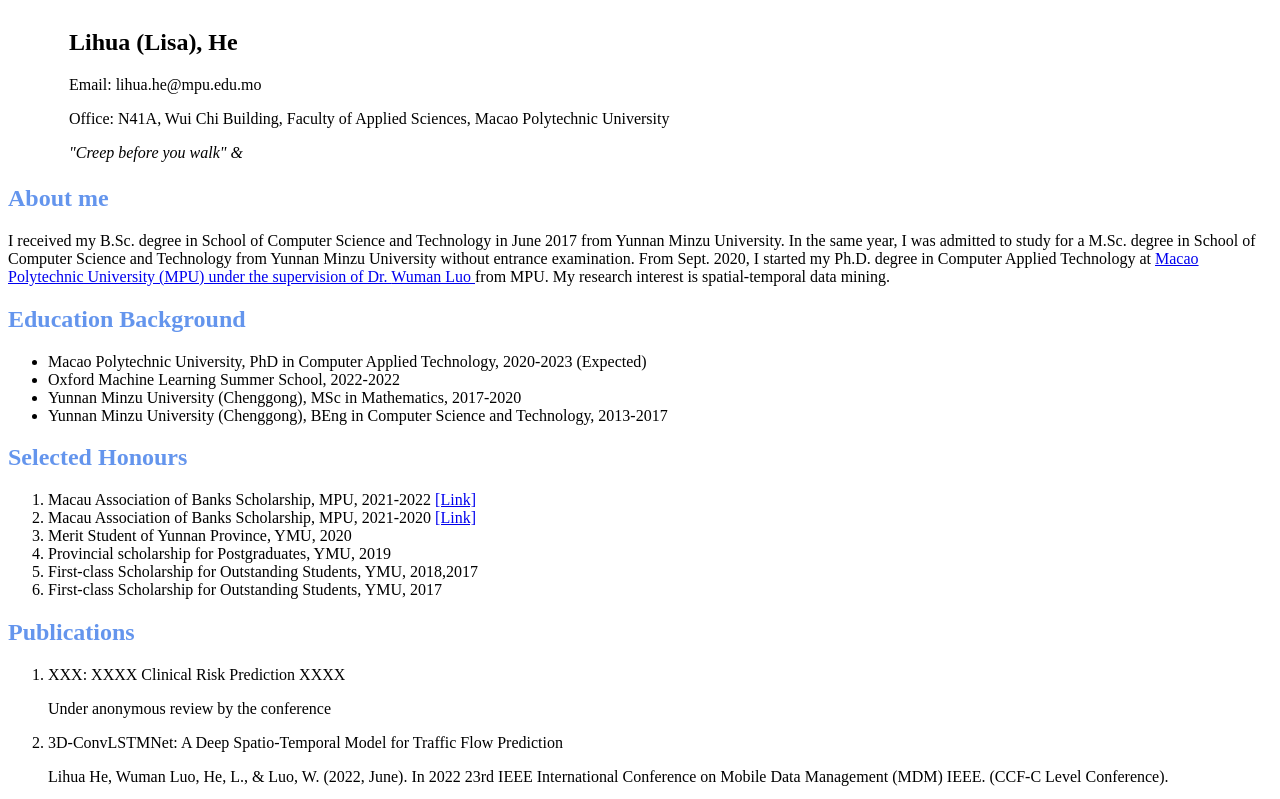
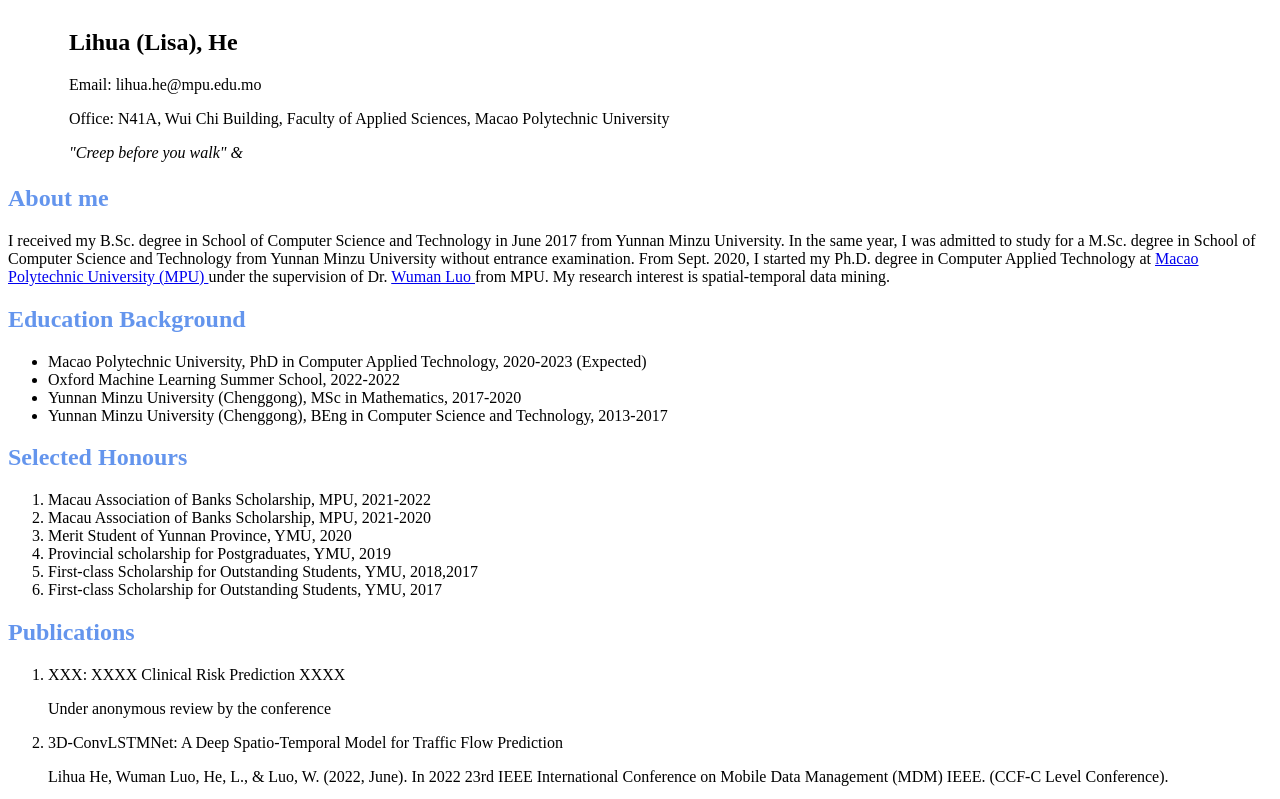
Before and after one commit to Lihua-He/Lihua-He.github.io, a plain HTML site: page index.html in a window 1280 px wide. Shown: the top 799 px of the page. Drawn offline with Linux system fonts and the light colour scheme.

Commit message:
Update index.html

```diff
--- a/index.html
+++ b/index.html
@@ -29,7 +29,11 @@
         <h2 style="color:cornflowerblue; font-weight:bold">About me
         </h2>
         <p>
-I received my B.Sc. degree in School of Computer Science and Technology in June 2017 from Yunnan Minzu University. In the same year, I was admitted to study for a M.Sc. degree in School of Computer Science and Technology from Yunnan Minzu University without entrance examination. From Sept. 2020, I started my Ph.D. degree in Computer Applied Technology at <a href="https://www.ipm.edu.mo/en/index.php" target="_blank">Macao Polytechnic University (MPU) under the supervision of Dr. <a href="https://wapps2.ipm.edu.mo/teldir2005/Profile/Profilephoto.asp?ref_no=4CDoEJFCj&code=esca" target="_blank">Wuman Luo </a>from MPU. My research interest is spatial-temporal data mining.
+I received my B.Sc. degree in School of Computer Science and Technology in June 2017 from Yunnan Minzu University.
+		In the same year, I was admitted to study for a M.Sc. degree in School of Computer Science and Technology from Yunnan Minzu University without entrance examination.
+		From Sept. 2020, I started my Ph.D. degree in Computer Applied Technology
+		at <a href="https://www.ipm.edu.mo/en/index.php" target="_blank">Macao Polytechnic University (MPU)  </a>
+		under the supervision of Dr. <a href="https://wapps2.ipm.edu.mo/teldir2005/Profile/Profilephoto.asp?ref_no=4CDoEJFCj&code=esca" target="_blank">Wuman Luo </a>from MPU. My research interest is spatial-temporal data mining.
         </p>
                 <h2 style="color:cornflowerblue; font-weight:bold">Education Background
         </h2>
@@ -42,8 +46,8 @@
         <h2 style="color:cornflowerblue; font-weight:bold">Selected Honours
         </h2>
         <ol>
-            <li>Macau Association of Banks Scholarship, MPU, 2021-2022 <a href="https://www.ipm.edu.mo/student_corner_p/en/fs_scholarships.php" target="_blank"> [Link] </a> </li>
-	<li>Macau Association of Banks Scholarship, MPU, 2021-2020 <a href="https://www.comp.hkbu.edu.hk/v1/?page=news&id=482" target="_blank"> [Link] </a></li>
+            <li>Macau Association of Banks Scholarship, MPU, 2021-2022  </li>
+	<li>Macau Association of Banks Scholarship, MPU, 2021-2020 </li>
             <li>Merit Student of Yunnan Province, YMU, 2020</li>
             <li>Provincial scholarship for Postgraduates, YMU, 2019</li>
             <li>First-class Scholarship for Outstanding Students, YMU, 2018,2017</li>
```
